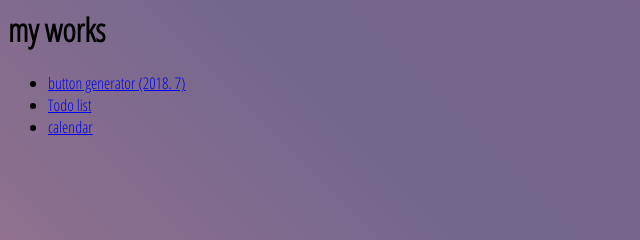
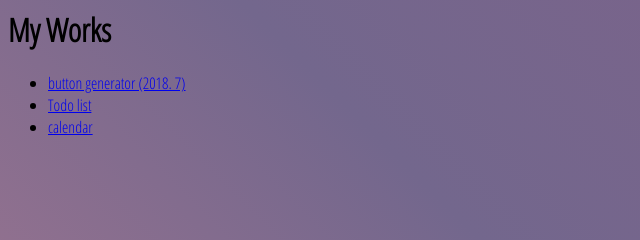
Before and after one commit to eunalee0527/portfolio, a plain HTML site: page index.html in a window 1280 px wide. Shown: the top 240 px of the page, 0-640 px from the left. Drawn offline with Linux system fonts and the light colour scheme.

Commit message:
something important

```diff
--- a/index.html
+++ b/index.html
@@ -5,7 +5,7 @@
     </head>
 
     <body>
-        <h1>my works</h1>
+        <h1>My Works</h1>
 
         <ul>
             <li>
```
